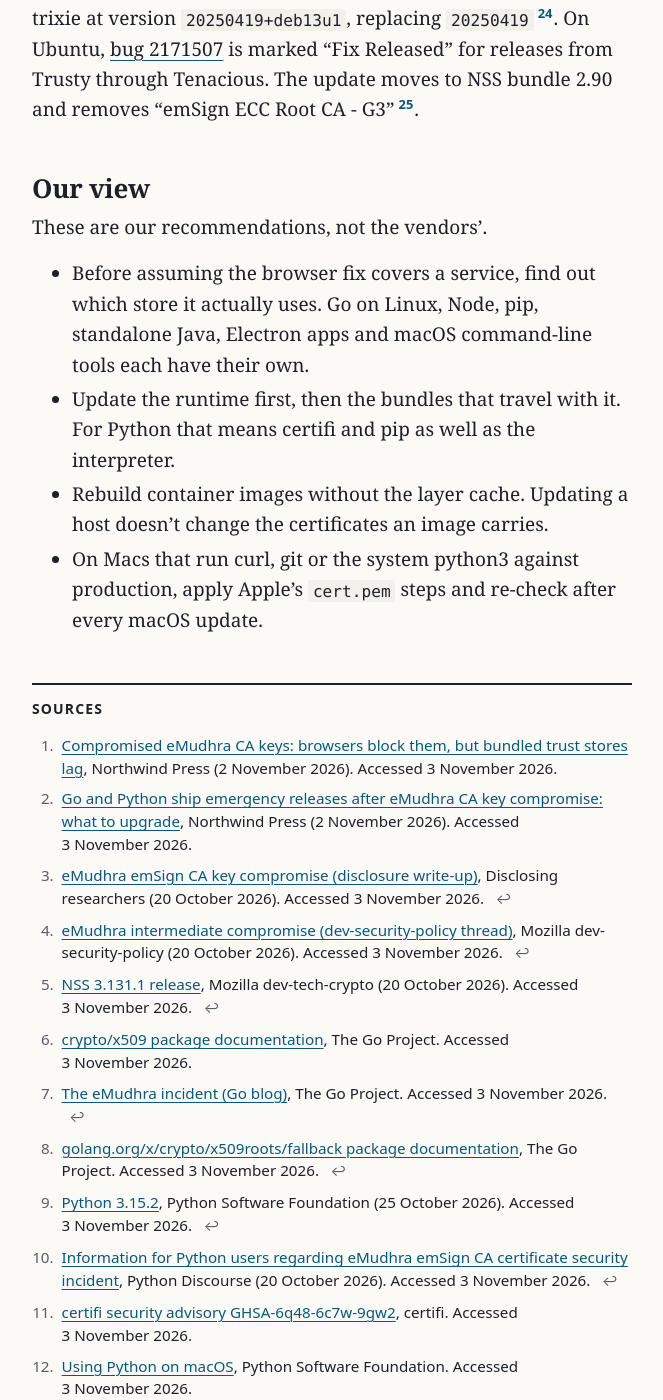
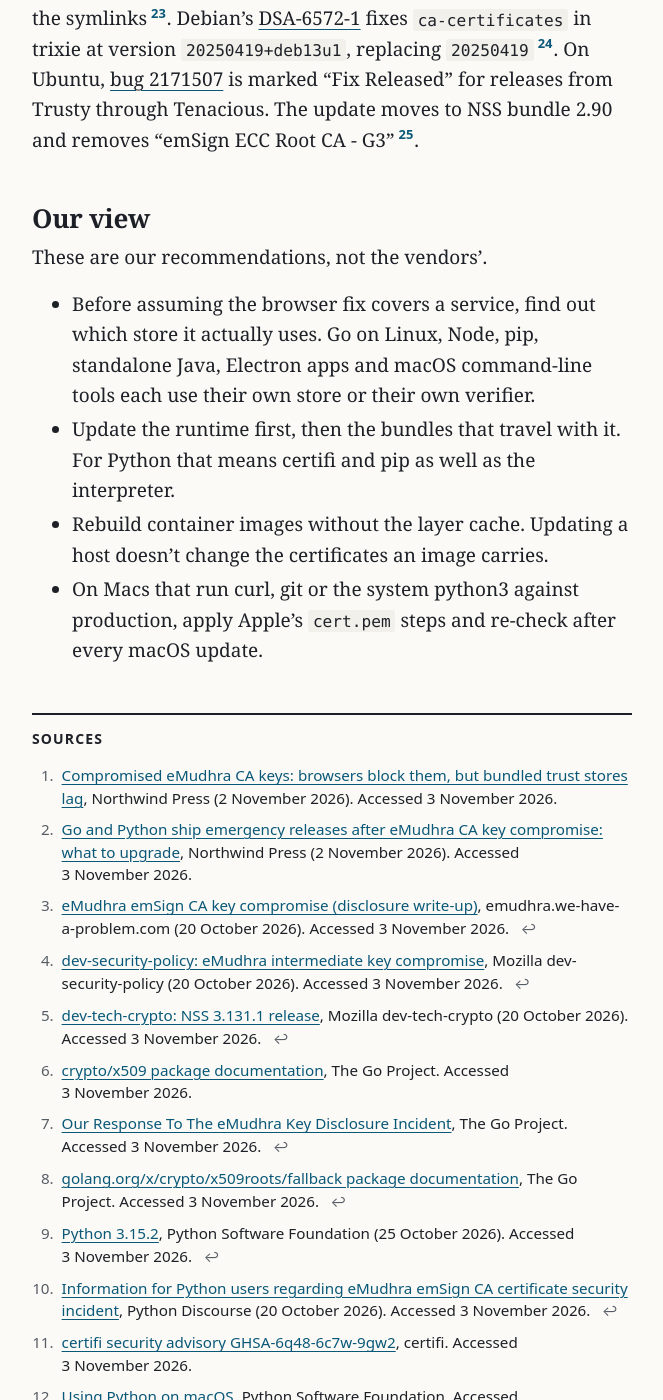
Before and after one commit to northwind-press/northwind-press.github.io, a Jekyll site: the page built from _posts/2026-11-05-emudhra-trust-stores.md, in a window 1280 px wide and 1400 px high, scrolled down 7026 px. Shown: the whole window, without its empty margins (308-971 px from the left). Built offline with Jekyll 4.4.1, drawn with Linux system fonts in a browser that asks for light colours; some of the changed text lies outside the part shown.

Commit message:
eMudhra trust stores: desk-edit fixes (Go UTC date, attribution, page titles)
Co-Authored-By: Claude Opus 5.5 <noreply@anthropic.com>

```diff
--- a/_posts/2026-11-05-emudhra-trust-stores.md
+++ b/_posts/2026-11-05-emudhra-trust-stores.md
@@ -17,15 +17,15 @@ sources:
     accessed: "2026-11-03"
   - title: "eMudhra emSign CA key compromise (disclosure write-up)"
     url: https://emudhra.we-have-a-problem.com/
-    publisher: "Disclosing researchers"
+    publisher: "emudhra.we-have-a-problem.com"
     date: "2026-10-20"
     accessed: "2026-11-03"
-  - title: "eMudhra intermediate compromise (dev-security-policy thread)"
+  - title: "dev-security-policy: eMudhra intermediate key compromise"
     url: https://groups.google.com/a/mozilla.org/g/dev-security-policy/c/0R3XLJL6FuE
     publisher: "Mozilla dev-security-policy"
     date: "2026-10-20"
     accessed: "2026-11-03"
-  - title: "NSS 3.131.1 release"
+  - title: "dev-tech-crypto: NSS 3.131.1 release"
     url: https://groups.google.com/a/mozilla.org/g/dev-tech-crypto/c/vSxZxnOMMvs
     publisher: "Mozilla dev-tech-crypto"
     date: "2026-10-20"
@@ -34,7 +34,7 @@ sources:
     url: https://pkg.go.dev/crypto/x509
     publisher: "The Go Project"
     accessed: "2026-11-03"
-  - title: "The eMudhra incident (Go blog)"
+  - title: "Our Response To The eMudhra Key Disclosure Incident"
     url: https://go.dev/blog/emudhra-incident
     publisher: "The Go Project"
     accessed: "2026-11-03"
@@ -122,7 +123,7 @@ Browsers stopped trusting the compromised eMudhra intermediates within hours of
 
 ## The incident in brief
 
-[Our news report](https://northwind-press.github.io/2026/11/02/emudhra-ca-compromise/) covers the compromise of eMudhra's emSign intermediate keys and how browsers responded. A [second piece](https://northwind-press.github.io/2026/11/02/go-python-emudhra-releases/) covers the emergency Go and Python releases that followed. The researchers' [disclosure write-up](https://emudhra.we-have-a-problem.com/) keeps a table of patched versions across vendors, but below we rely on each vendor's own pages.
+[Our news report](https://northwind-press.github.io/2026/11/02/emudhra-ca-compromise/) covers the compromise of eMudhra's emSign intermediate keys and how browsers responded. A [second piece](https://northwind-press.github.io/2026/11/02/go-python-emudhra-releases/) covers the emergency Go and Python releases that followed. A public [disclosure write-up](https://emudhra.we-have-a-problem.com/) keeps a table of patched versions across vendors, but below we rely on each vendor's own pages.
 
 ## Browsers: the baseline
 
@@ -193,7 +194,7 @@ On Debian, [`update-ca-certificates`](https://manpages.debian.org/trixie/ca-cert
 
 These are our recommendations, not the vendors'.
 
-- Before assuming the browser fix covers a service, find out which store it actually uses. Go on Linux, Node, pip, standalone Java, Electron apps and macOS command-line tools each have their own.
+- Before assuming the browser fix covers a service, find out which store it actually uses. Go on Linux, Node, pip, standalone Java, Electron apps and macOS command-line tools each use their own store or their own verifier.
 - Update the runtime first, then the bundles that travel with it. For Python that means certifi and pip as well as the interpreter.
 - Rebuild container images without the layer cache. Updating a host doesn't change the certificates an image carries.
 - On Macs that run curl, git or the system python3 against production, apply Apple's `cert.pem` steps and re-check after every macOS update.
```
Also changed, not shown: other parts of _posts/2026-11-05-emudhra-trust-stores.md (+6 -5 lines).
